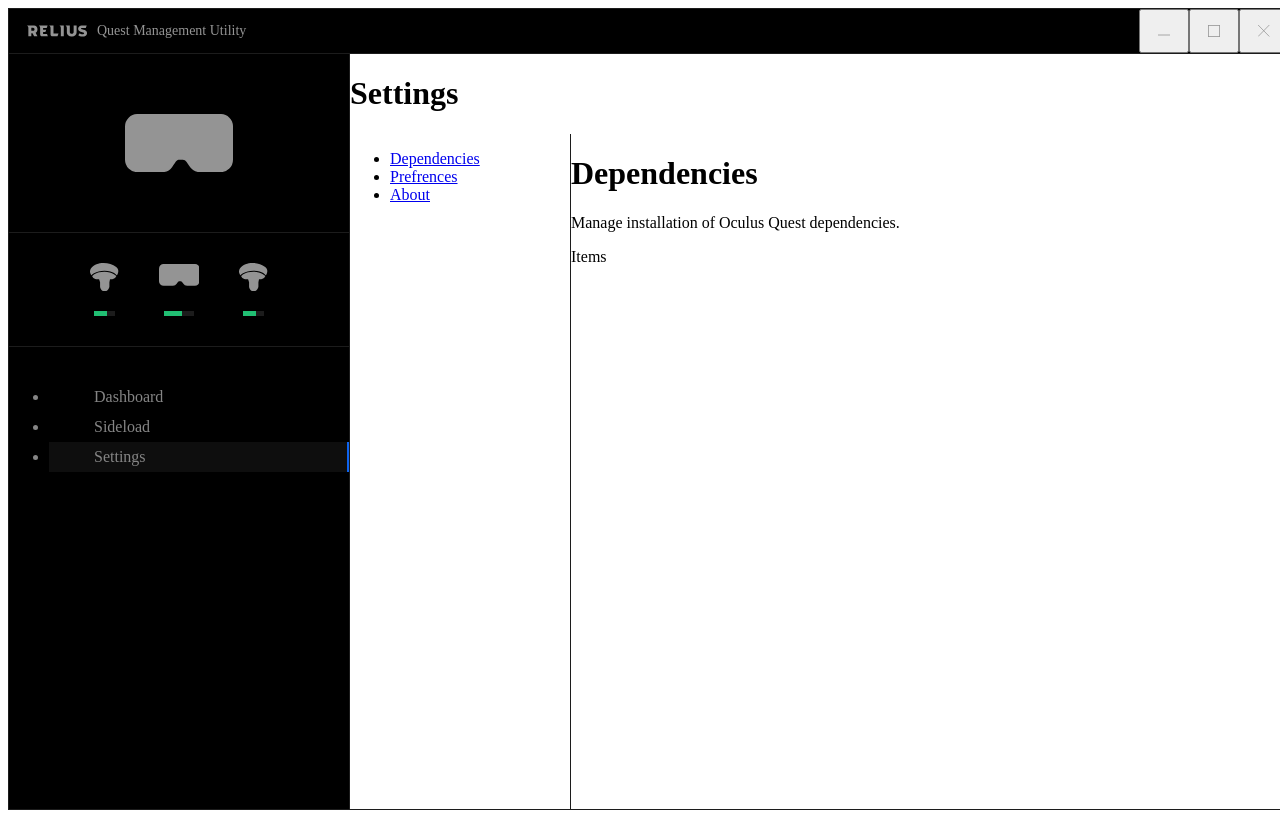
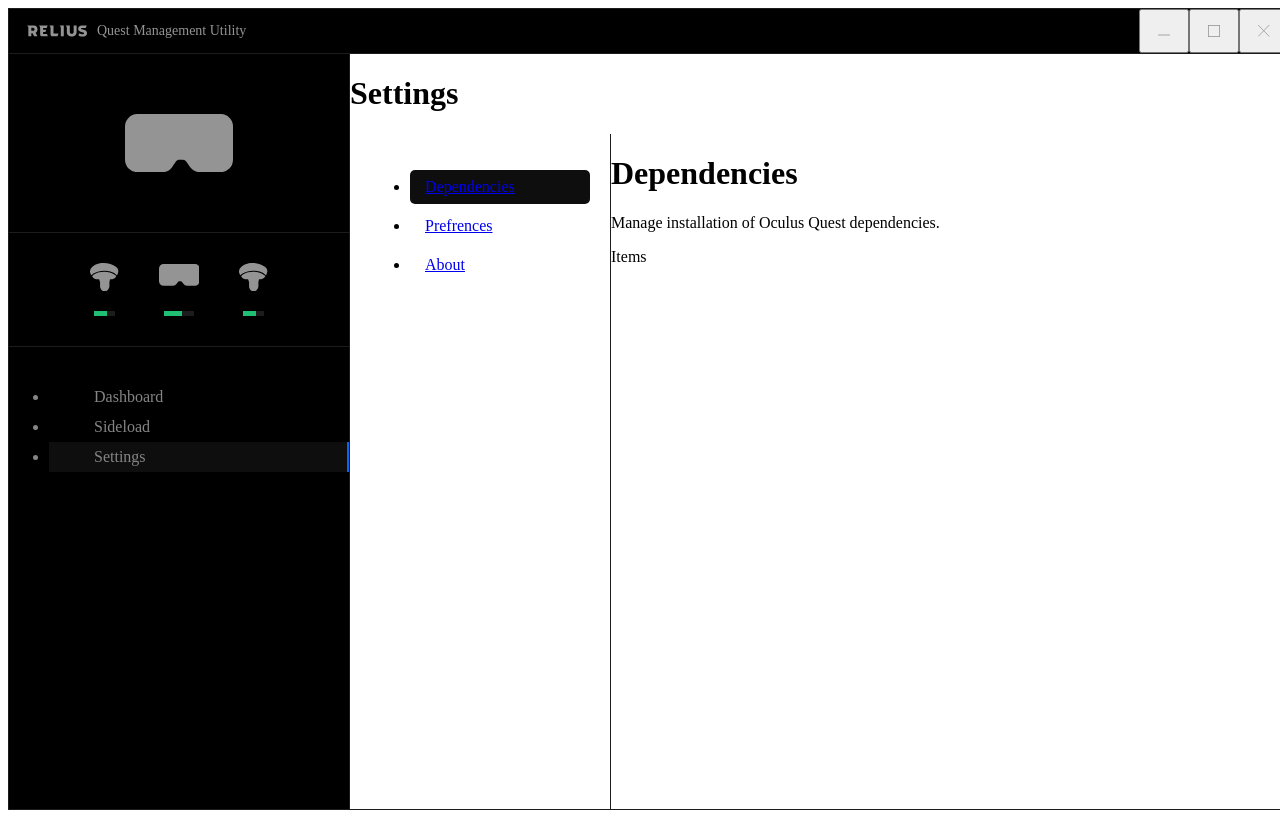
Before and after one commit to markk112/relius-qmu, a Vue app: page /#/ in a window 1280 px wide. Both pictures are taken after a click on the link "Settings". Built offline with nearby package versions, Linux system fonts and the light colour scheme; the HTML template or start-up script is replaced by a standard one.

Commit message:
Completed settings sub-sidebar styling

```diff
--- a/src/views/Settings.vue
+++ b/src/views/Settings.vue
@@ -6,7 +6,7 @@
         <div class="content">
             <div class="sidebar">
                 <ul>
-                    <li><a href="#">Dependencies</a></li>
+                    <li><a href="#" class="active">Dependencies</a></li>
                     <li><a href="#">Prefrences</a></li>
                     <li><a href="#">About</a></li>
                 </ul>
@@ -42,8 +42,23 @@ export default {
     flex: 1;
 }
 #settings .sidebar {
+    display: flex;
+    flex-flow: column;
     width: 220px;
     border-right: 1px solid #1c1c1c;
+    padding: 20px;
+}
+#settings .sidebar li {
+    width: 100%;
+    margin-bottom: 5px;
+}
+#settings .sidebar li a {
+    display: block;
+    padding: 8px 15px;
+    border-radius: 5px;
+}
+#settings .sidebar .active {
+    background-color: #0e0e0e;
 }
 #settings .subcontent {
     flex: 1;
```
